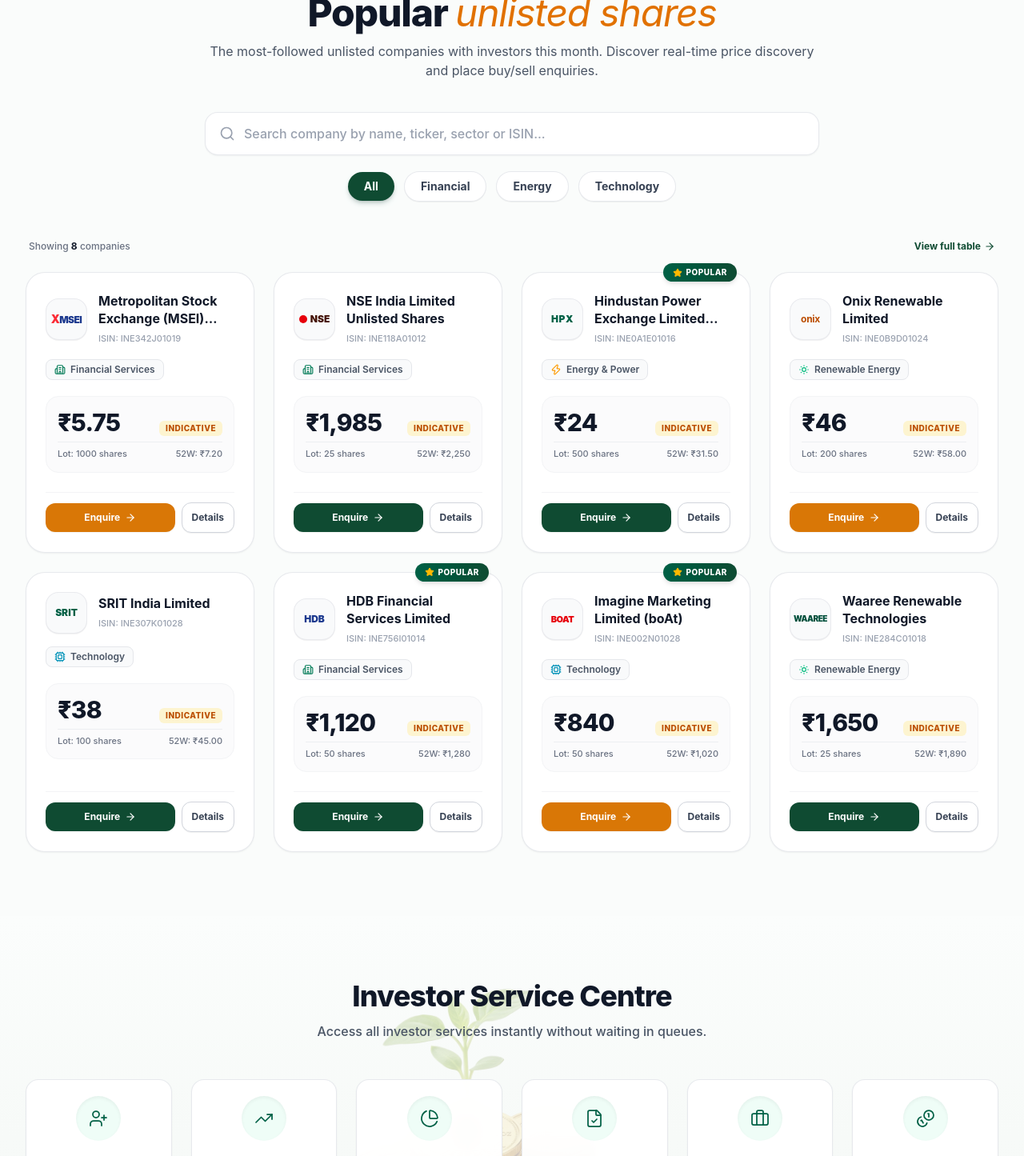
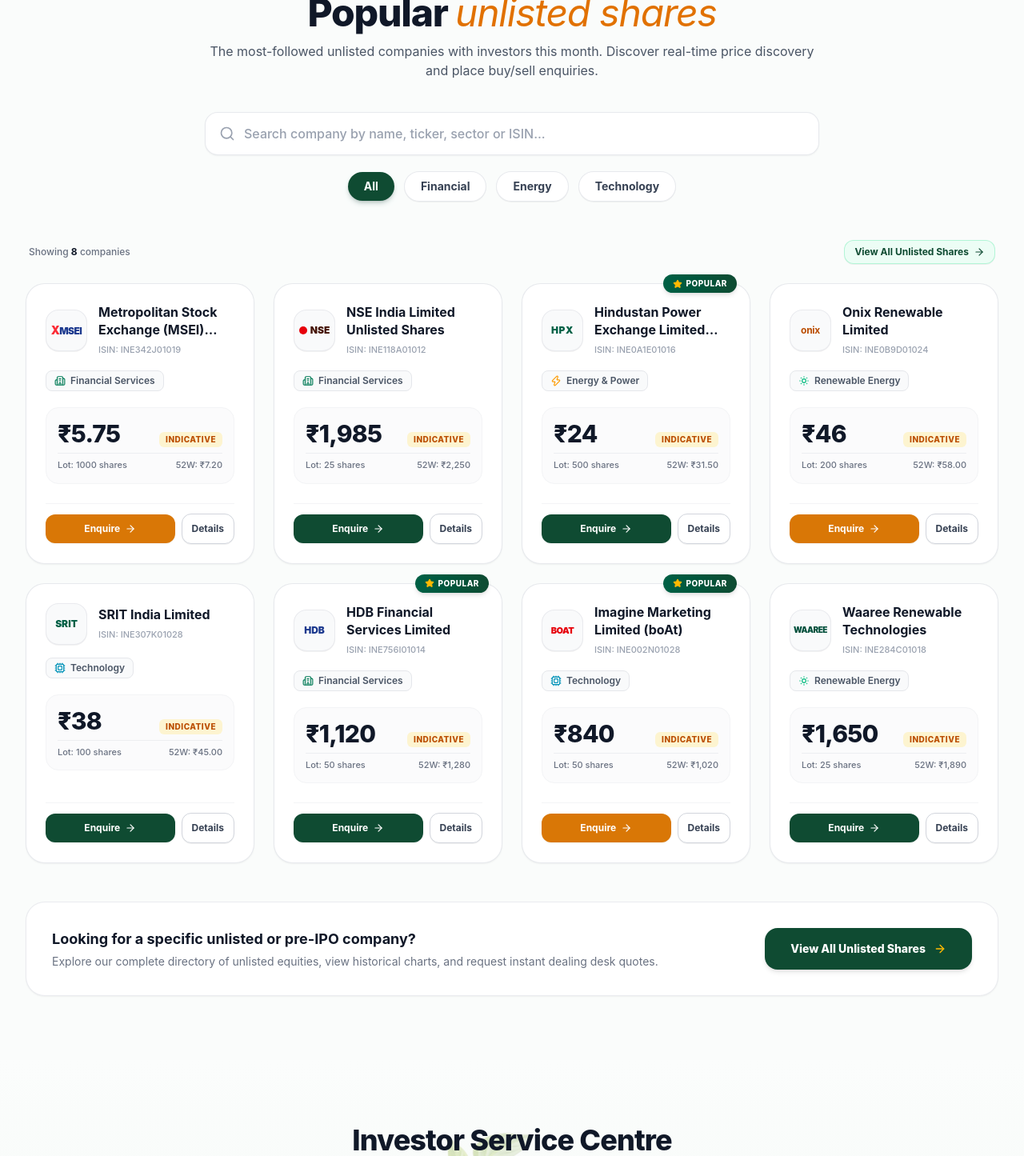
Before and after one commit to ARI-23o/Investment-Platform, a React (Vite) app: page / in a window 1280 px wide. Shown: the part 1850-3295 px from the top of the page at 80% size. Built offline with nearby package versions, Linux system fonts and the light colour scheme; no server answers.

Commit message:
feat: Add View All Unlisted Shares buttons

```diff
--- a/database/settings.json
+++ b/database/settings.json
@@ -1,3 +1,3 @@
 {
-  "googleSheetWebhook": "https://script.google.com/macros/s/AKfycbzh1fTxRCBPg416wDgTcIG1NKuegzFh7qF9zGoj4V7jRrXw8lbrtXSLJSV9pYMOUHyz/exec"
+  "googleSheetWebhook": "https://script.google.com/macros/s/AKfycbzIyzmGjysNQCLY_vTJxc2myy1acnX6U6HmMSnpiU6wOLDNShn82KpESCxs7DpC1jIs/exec"
 }
--- a/src/components/UnlistedSharesSection.jsx
+++ b/src/components/UnlistedSharesSection.jsx
@@ -147,9 +147,9 @@ export default function UnlistedSharesSection({ shares = UNLISTED_SHARES, onSele
 
           <button
             onClick={onViewAllShares}
-            className="inline-flex items-center gap-1 text-xs font-bold text-[#0f4b32] hover:text-emerald-800 transition-colors cursor-pointer"
+            className="inline-flex items-center gap-1.5 text-xs font-bold text-[#0f4b32] hover:text-emerald-800 bg-emerald-50 hover:bg-emerald-100 px-3 py-1.5 rounded-xl border border-emerald-200/80 transition-all cursor-pointer shadow-2xs"
           >
-            <span>View full table</span>
+            <span>View All Unlisted Shares</span>
             <ArrowRight className="w-3.5 h-3.5" />
           </button>
         </div>
@@ -311,6 +311,27 @@ export default function UnlistedSharesSection({ shares = UNLISTED_SHARES, onSele
           </div>
         )}
 
+        {/* Bottom Call to Action: View All Unlisted Shares */}
+        <div className="mt-12 pt-8 border-t border-gray-200/80 flex flex-col sm:flex-row items-center justify-between gap-4 bg-white rounded-3xl p-6 sm:p-8 border shadow-xs">
+          <div className="space-y-1 text-center sm:text-left">
+            <h4 className="text-base sm:text-lg font-bold text-gray-900">
+              Looking for a specific unlisted or pre-IPO company?
+            </h4>
+            <p className="text-xs sm:text-sm text-gray-500 font-normal">
+              Explore our complete directory of unlisted equities, view historical charts, and request instant dealing desk quotes.
+            </p>
+          </div>
+
+          <button
+            type="button"
+            onClick={onViewAllShares}
+            className="w-full sm:w-auto inline-flex items-center justify-center gap-2.5 px-8 py-4 rounded-2xl text-xs sm:text-sm font-extrabold text-white bg-[#0f4b32] hover:bg-[#093523] transition-all duration-200 shadow-md hover:shadow-xl hover:-translate-y-0.5 cursor-pointer shrink-0"
+          >
+            <span>View All Unlisted Shares</span>
+            <ArrowRight className="w-4 h-4 text-amber-400" />
+          </button>
+        </div>
+
       </div>
     </section>
   );
```
